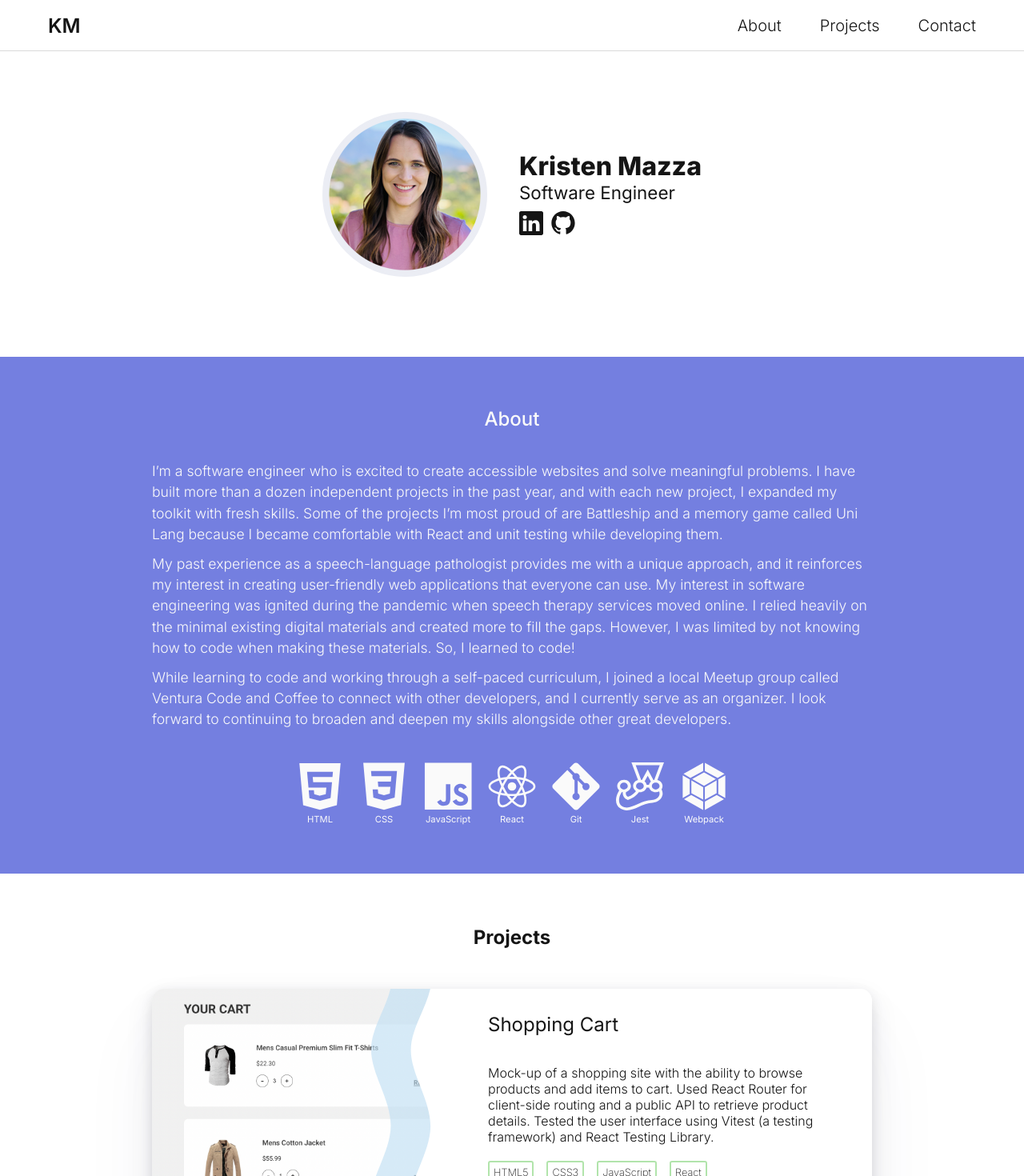
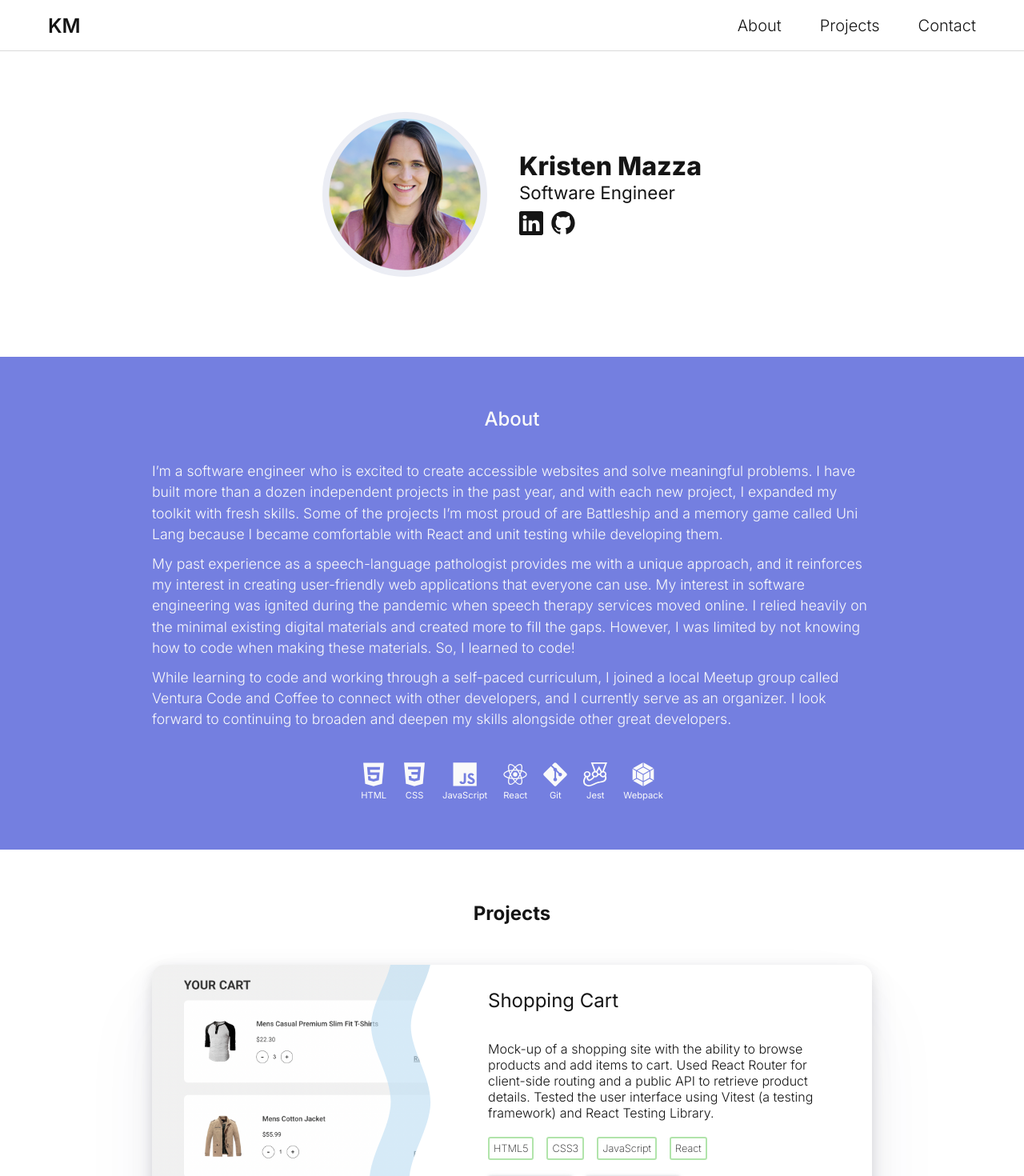
Before and after one commit to kristenmazza/portfolio, a React (Vite) app: page / in a window 1280 px wide. Shown: the top 1470 px of the page at 80% size. Built offline with nearby package versions, Linux system fonts and the light colour scheme.

Commit message:
Downsize about icons

```diff
--- a/src/components/About.module.css
+++ b/src/components/About.module.css
@@ -54,7 +54,7 @@
 }
 
 .iconGroup > img {
-  height: 60px;
+  height: 30px;
   width: auto;
 }
 
```
